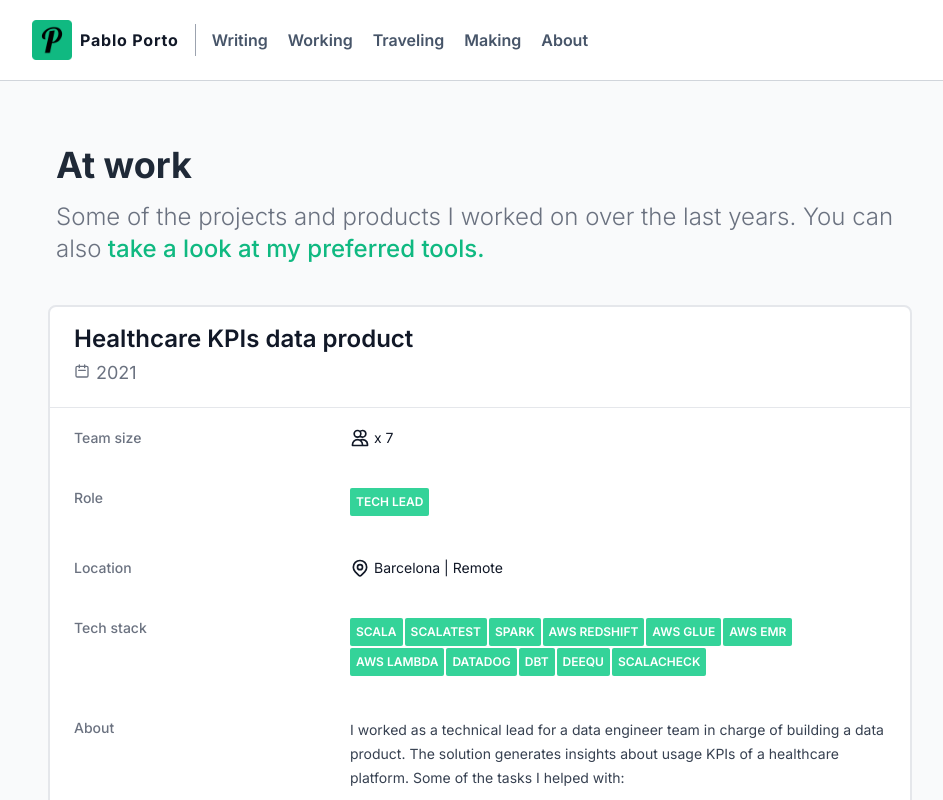
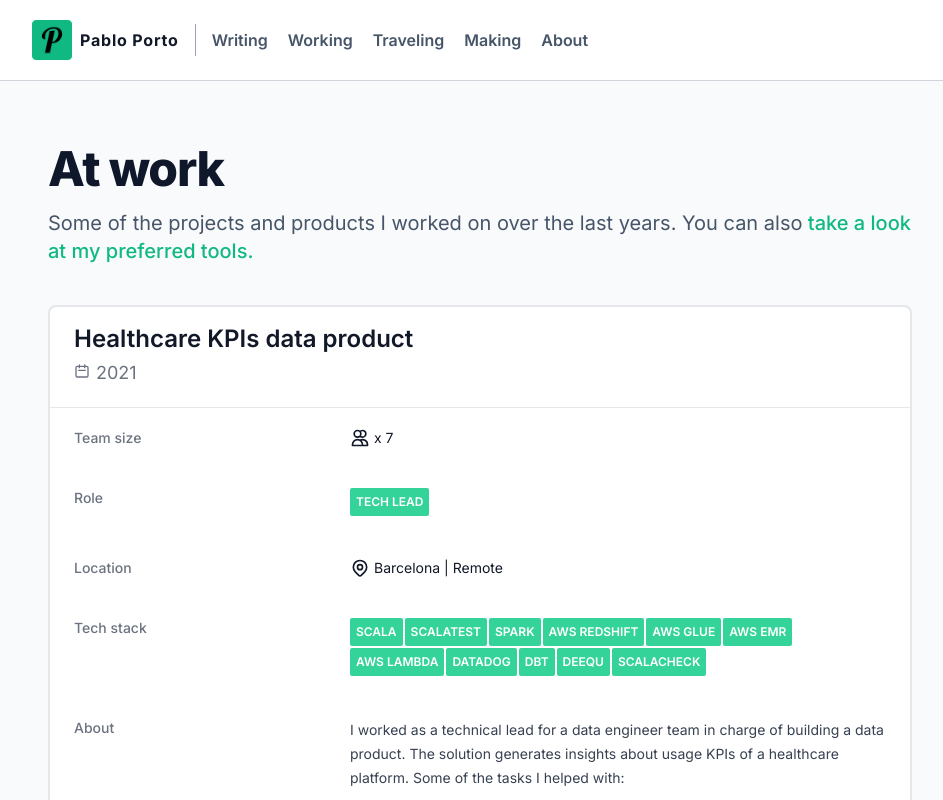
Before and after one commit to portovep/pabloporto.me, a Next.js app: page /working in a window 1280 px wide. Shown: the top 800 px of the page, without its empty margins (160-1103 px from the left). Built offline with nearby package versions, Linux system fonts and the light colour scheme.

Commit message:
Refactor page headers into a single component

```diff
--- /dev/null
+++ b/components/ui/PageHeader/PageHeader.tsx
@@ -0,0 +1,15 @@
+type PageHeaderProps = {
+    title: string;
+    children?: React.ReactNode;
+};
+
+export default function PageHeader({ title, children }: PageHeaderProps): JSX.Element {
+    return (
+        <div className="space-y-4">
+            <h1 className="text-slate-900 lg:text-5xl inline-block text-4xl font-extrabold tracking-tight">
+                {title}
+            </h1>
+            {children && <p className="text-slate-600 text-xl">{children}</p>}
+        </div>
+    );
+}
--- a/components/ui/SectionDescription/SectionDescription.tsx
+++ /dev/null
@@ -1,11 +0,0 @@
-type SectionDescriptionProps = {
-    children: React.ReactNode;
-};
-
-export default function SectionDescription({ children }: SectionDescriptionProps): JSX.Element {
-    return (
-        <div className="sm:leading-8 ml-2 space-y-4 text-2xl font-light text-gray-500">
-            {children}
-        </div>
-    );
-}
--- a/components/ui/SectionTitle/SectionTitle.tsx
+++ /dev/null
@@ -1,11 +0,0 @@
-type SectionTitleProps = {
-    text: string;
-};
-
-export default function SectionTitle({ text }: SectionTitleProps): JSX.Element {
-    return (
-        <h1 className="sm:text-5xl md:text-4xl mb-4 ml-2 text-4xl font-bold text-gray-800">
-            {text}
-        </h1>
-    );
-}
--- a/components/ui/index.ts
+++ b/components/ui/index.ts
@@ -1,5 +1,4 @@
 export { default as Date } from './Date/Date';
 export { default as Label } from './Label/Label';
-export { default as SectionDescription } from './SectionDescription/SectionDescription';
-export { default as SectionTitle } from './SectionTitle/SectionTitle';
+export { default as PageHeader } from './PageHeader/PageHeader';
 export { default as StackItem } from './StackItem/StackItem';
--- a/pages/blog/index.tsx
+++ b/pages/blog/index.tsx
@@ -2,7 +2,7 @@ import { GetStaticProps } from 'next';
 import Link from 'next/link';
 import Layout from '../../components/Layout/Layout';
 import PostSummary from '../../components/PostSummary/PostSummary';
-import { SectionDescription, SectionTitle } from '../../components/ui';
+import { PageHeader } from '../../components/ui';
 import { getSortedPostsData, PostData } from '../../lib/posts';
 
 type BlogProps = {
@@ -13,10 +13,9 @@ export default function Blog({ allPostsData }: BlogProps): JSX.Element {
     return (
         <Layout pageTitle="Blog">
             <section className="mt-8 text-xl leading-6">
-                <SectionTitle text="Blog" />
-                <SectionDescription>
+                <PageHeader title="Blog">
                     A collection of articles and papers about software engineering.
-                </SectionDescription>
+                </PageHeader>
                 <ul className="mt-8">
                     {allPostsData.map((postData) => {
                         return (
--- a/pages/making/index.tsx
+++ b/pages/making/index.tsx
@@ -1,18 +1,14 @@
+import Image from 'next/image';
 import Layout from '../../components/Layout/Layout';
-import Image from 'next/image';
-import { SectionDescription, SectionTitle } from '../../components/ui';
+import { PageHeader } from '../../components/ui';
 
 export default function Making(): JSX.Element {
     return (
         <Layout wide pageTitle="Making">
             <section className="body-font mt-10 text-gray-600">
-                <SectionTitle text="Making" />
-                <SectionDescription>
-                    <p>
-                        I love building things to learn new skills. These are some of the apps I
-                        made.
-                    </p>
-                </SectionDescription>
+                <PageHeader title="Making">
+                    A collection of articles and papers about software engineering.
+                </PageHeader>
                 <div className="pb-14 md:flex-row container flex flex-col items-center pt-10 mx-auto mt-10 mb-10 border-b border-gray-300">
                     <div className="md:order-first lg:flex-grow md:w-1/2 lg:pr-24 md:pr-16 md:items-start md:text-left flex flex-col items-center order-last mb-0 text-center">
                         <h1 className="title-font mb-4 text-4xl font-medium">1Stream</h1>
--- a/pages/stack/index.tsx
+++ b/pages/stack/index.tsx
@@ -1,15 +1,14 @@
 import Layout from '../../components/Layout/Layout';
-import { SectionDescription, SectionTitle, StackItem } from '../../components/ui';
+import { PageHeader, StackItem } from '../../components/ui';
 
 export default function Stacks(): JSX.Element {
     return (
         <Layout pageTitle="My stack">
             <section className="mt-8 text-xl leading-6">
-                <SectionTitle text="My Stack" />
-                <SectionDescription>
+                <PageHeader title="My Stack">
                     Some of the tools in my toolbox. They are the tools I default to when building
                     different types of software systems.
-                </SectionDescription>
+                </PageHeader>
                 <ul className="flex flex-col mt-4">
                     <StackItem
                         name="Typescript"
--- a/pages/traveling/index.tsx
+++ b/pages/traveling/index.tsx
@@ -1,30 +1,28 @@
 import Layout from '../../components/Layout/Layout';
 import PhotoCard from '../../components/PhotoCard/PhotoCard';
-import { SectionDescription, SectionTitle } from '../../components/ui';
+import { PageHeader } from '../../components/ui';
 import WorldMap from '../../components/WorldMap/WorldMap';
+import beachHousePhoto from '../../public/images/photos/IMG_20150525_104418.jpeg';
+import edinburghLandscapePhoto from '../../public/images/photos/IMG_20180224_145152.jpeg';
+import jaipurKidPhoto from '../../public/images/photos/IMG_20180630_212048.jpeg';
+import monkeyJumpingPhoto from '../../public/images/photos/IMG_20180701_063735.jpeg';
+import galicianSunsetPhoto from '../../public/images/photos/IMG_20180814_213428.jpeg';
+import tajMahalFacadePhoto from '../../public/images/photos/IMG_20200217_071819.jpeg';
 import tajMahalPhoto from '../../public/images/photos/IMG_20200217_080528.jpeg';
-import tajMahalFacadePhoto from '../../public/images/photos/IMG_20200217_071819.jpeg';
-import monkeyJumpingPhoto from '../../public/images/photos/IMG_20180701_063735.jpeg';
-import beachHousePhoto from '../../public/images/photos/IMG_20150525_104418.jpeg';
 import maldivesBeachPhoto from '../../public/images/photos/IMG_20200225_125124.jpeg';
 import lonelyElephantPhoto from '../../public/images/photos/IMG_20200303_152059.jpeg';
-import edinburghLandscapePhoto from '../../public/images/photos/IMG_20180224_145152.jpeg';
-import galicianSunsetPhoto from '../../public/images/photos/IMG_20180814_213428.jpeg';
-import jaipurKidPhoto from '../../public/images/photos/IMG_20180630_212048.jpeg';
 
 export default function Traveling(): JSX.Element {
     return (
         <Layout wide pageTitle="Traveling">
             <section className="mt-10 text-xl leading-6">
-                <SectionTitle text="Traveling" />
+                <PageHeader title="Traveling" />
 
                 <div className="mt-14 p-1 mb-8">
                     <WorldMap />
                 </div>
 
-                <SectionDescription>
-                    <p>Some of my best photos.</p>
-                </SectionDescription>
+                <h2 className="font-semibol text-3xl tracking-tight">Some of my best photos</h2>
 
                 <div className="md:grid-cols-2 xl:grid-cols-3 grid grid-cols-1 gap-12 mt-12">
                     <PhotoCard
--- a/pages/working/index.tsx
+++ b/pages/working/index.tsx
@@ -2,7 +2,7 @@ import { GetStaticProps } from 'next';
 import Link from 'next/link';
 import Layout from '../../components/Layout/Layout';
 import ProjectSummary from '../../components/ProjectSummary/ProjectSummary';
-import { SectionDescription, SectionTitle } from '../../components/ui';
+import { PageHeader } from '../../components/ui';
 import { getSortedProjectData, ProjectData } from '../../lib/projects';
 
 type WorkingProps = {
@@ -13,19 +13,15 @@ export default function Working({ allProjectData }: WorkingProps): JSX.Element {
     return (
         <Layout pageTitle="At work">
             <section className="mt-10 text-xl leading-6">
-                <SectionTitle text="At work" />
-                <SectionDescription>
-                    <p>
-                        Some of the projects and products I worked on over the last years. You can
-                        also
+                <PageHeader title="At work">
+                    Some of the projects and products I worked on over the last years. You can also
                     <Link
                         href="/stack"
                         className="text-emerald-500 hover:text-emerald-600 font-medium"
                         rel="noopener noreferrer">
                         &nbsp;take a look at my preferred tools.
                     </Link>
-                    </p>
-                </SectionDescription>
+                </PageHeader>
                 <ul className="mt-10">
                     {allProjectData.map((project) => (
                         <li className="mb-10" key={project.id}>
```
Lines whose indentation alone changed are shown as unchanged.
